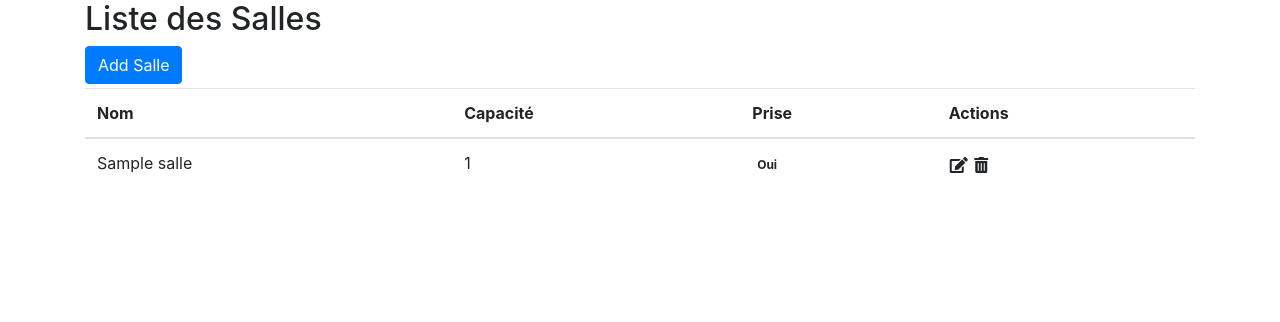
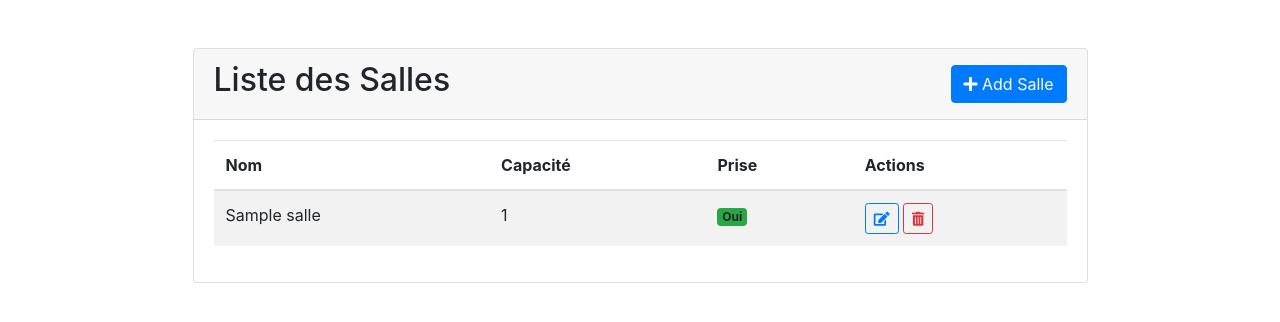
Before and after one commit to imElomari/Emploi_Temps, a Django app: page /rooms/ in a window 1280 px wide. Shown: the part 56-378 px from the top of the page. Run offline with Django 5.2, Linux system fonts and the light colour scheme; tables that the repository leaves empty hold one stand-in row (values such as "Sample post"); some libraries are stand-ins or nearby versions.

Commit message:
update salle create & list templates

```diff
--- a/Edt/rooms/templates/list_salles.html
+++ b/Edt/rooms/templates/list_salles.html
@@ -1,9 +1,18 @@
 {% extends 'base.html' %}
+
 {% block content %}
+    <div class="container mt-5">
+        <div class="row justify-content-center">
+            <div class="col-md-10">
+                <div class="card">
+                    <div class="card-header d-flex justify-content-between align-items-center">
                         <h2>Liste des Salles</h2>
-    <a class="btn btn-primary me-1 mb-1" href="{% url 'create_salle' %}">Add Salle</a>
-    <div class="table-responsive scrollbar">
-        <table class="table">
+                        <a class="btn btn-primary" href="{% url 'create_salle' %}">
+                            <i class="fas fa-plus"></i> Add Salle</a>
+                    </div>
+                    <div class="card-body">
+                        <div class="table-responsive">
+                            <table class="table table-striped">
                                 <thead>
                                 <tr>
                                     <th scope="col">Nom</th>
@@ -19,24 +28,27 @@
                                         <td>{{ salle.capacite }}</td>
                                         <td>
                                             {% if salle.prise %}
-                            <span class="badge rounded-pill text-bg-success">Oui</span>
+                                                <span class="badge bg-success">Oui</span>
                                             {% else %}
-                            <span class="badge rounded-pill text-bg-warning">Non</span>
+                                                <span class="badge bg-warning">Non</span>
                                             {% endif %}
                                         </td>
                                         <td class="text-end">
-                        <div>
-                            <a class="btn p-0" type="button" data-bs-toggle="tooltip" data-bs-placement="top" href="{% url 'update_salle' salle.pk %}" title="Edit">
-                                <span class="text-500 fas fa-edit"></span>
+                                            <a class="btn btn-sm btn-outline-primary" href="{% url 'update_salle' salle.pk %}" title="Edit">
+                                                <i class="fas fa-edit"></i>
                                             </a>
-                            <a class="btn p-0 ms-2" type="button" data-bs-toggle="tooltip" data-bs-placement="top" href="{% url 'delete_salle' salle.pk %}" title="Delete">
-                                <span class="text-500 fas fa-trash-alt"></span>
+                                            <a class="btn btn-sm btn-outline-danger ms-2" href="{% url 'delete_salle' salle.pk %}" title="Delete">
+                                                <i class="fas fa-trash-alt"></i>
                                             </a>
-                        </div>
                                         </td>
                                     </tr>
                                 {% endfor %}
                                 </tbody>
                             </table>
                         </div>
+                    </div>
+                </div>
+            </div>
+        </div>
+    </div>
 {% endblock %}
```
Also changed, not shown: Edt/rooms/templates/create_salle.html (+20 -4 lines). Lines whose indentation alone changed are shown as unchanged.
